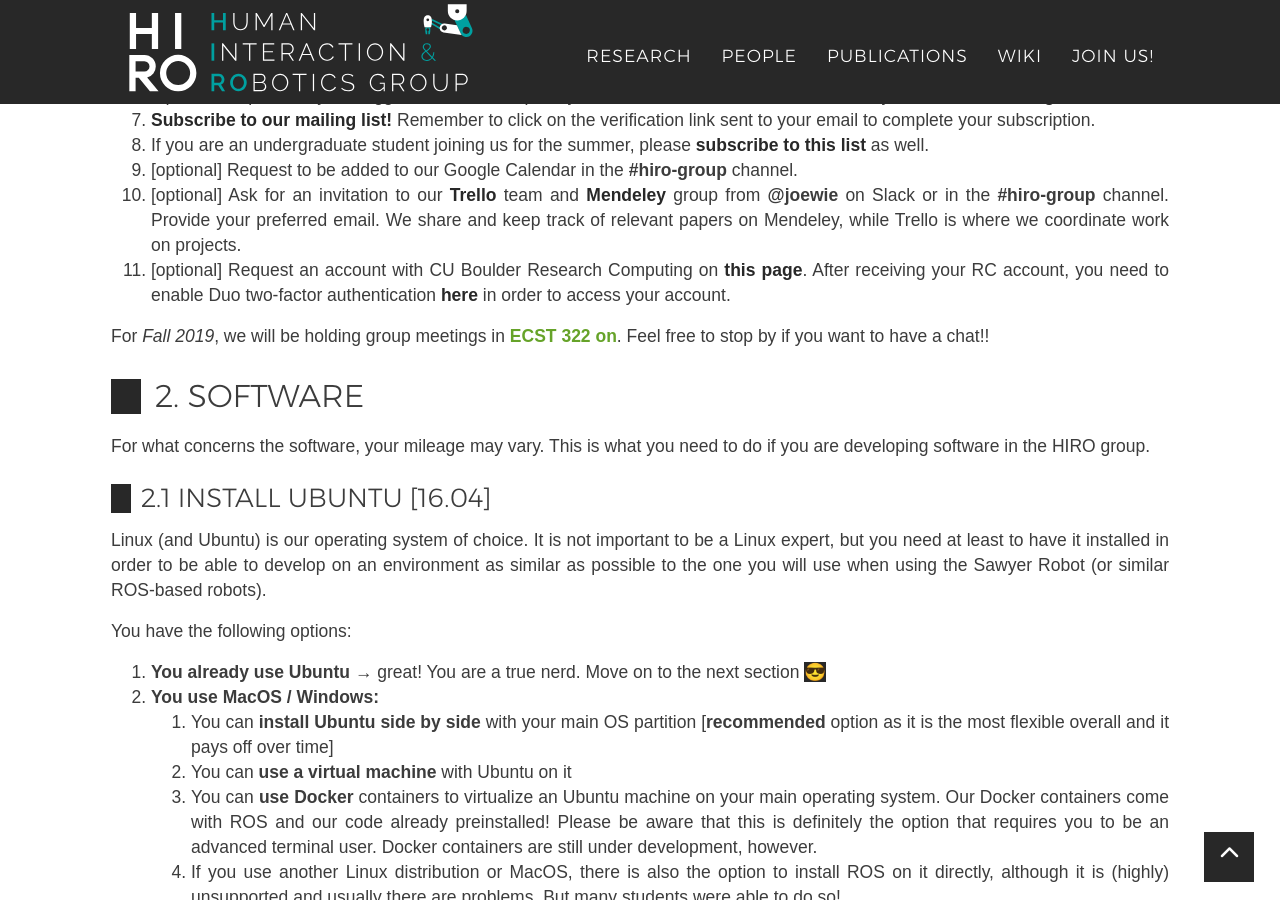
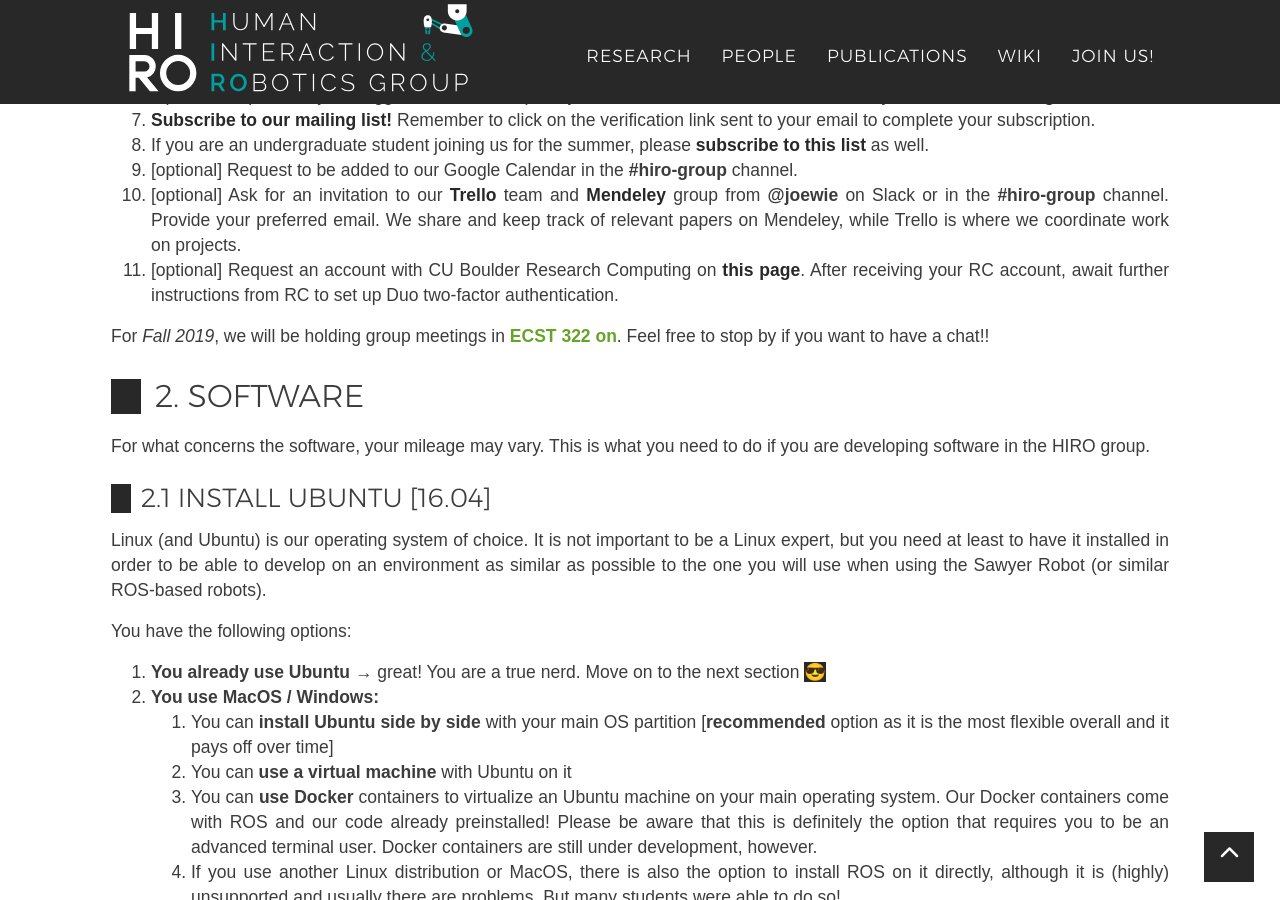
Before and after one commit to HIRO-group/HIRO-group.github.io, a Jekyll site: the page built from _posts/wiki/2019-08-21-new-HIRO-member.md, in a window 1280 px wide and 900 px high, scrolled down 922 px. Built offline with Jekyll 4.4.1, drawn with Linux system fonts in a browser that asks for light colours; nearby versions of some CDN libraries; emoji names are drawn with the system emoji font; some web fonts are replaced.

Commit message:
Make slight modifications to new instructions

```diff
--- a/_posts/wiki/2019-08-21-new-HIRO-member.md
+++ b/_posts/wiki/2019-08-21-new-HIRO-member.md
@@ -25,7 +25,7 @@ The following is a list of things to do if you are new to the {{ site.title }}.
  8. If you are an undergraduate student joining us for the summer, please [subscribe to this list](https://lists.colorado.edu/sympa/subscribe/cs-summer-undergrads) as well.
  9. [optional] Request to be added to our Google Calendar in the **#hiro-group** channel.
  10. [optional] Ask for an invitation to our [Trello](https://trello.com) team and [Mendeley](https://www.mendeley.com) group from **@joewie** on Slack or in the **#hiro-group** channel. Provide your preferred email. We share and keep track of relevant papers on Mendeley, while Trello is where we coordinate work on projects.
- 11. [optional] Request an account with CU Boulder Research Computing on [this page](https://rcamp.rc.colorado.edu/accounts/account-request/create/verify/ucb). After receiving your RC account, you need to enable Duo two-factor authentication [here](http://duo.colorado.edu) in order to access your account.
+ 11. [optional] Request an account with CU Boulder Research Computing on [this page](https://rcamp.rc.colorado.edu/accounts/account-request/create/verify/ucb). After receiving your RC account, await further instructions from RC to set up Duo two-factor authentication.
 
 For _{{ site.meetings.semester }}_, we will be holding group meetings in **{{ site.meetings.location }}**{:.color-banner}. Feel free to stop by if you want to have a chat!!
 
```
